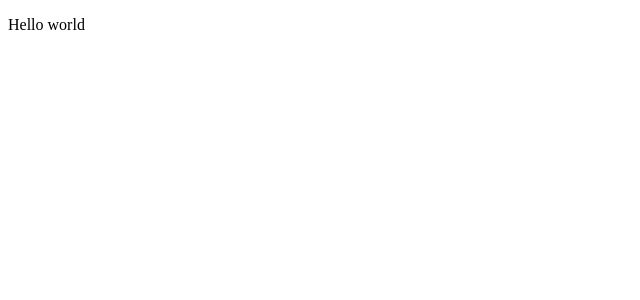
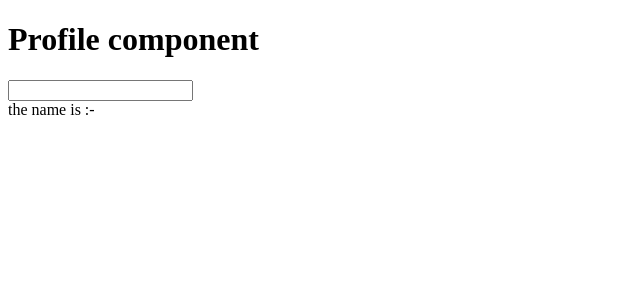
Before and after one commit to DEVAVISWA/react, a React (Vite) app: page / in a window 1280 px wide. Shown: the top 300 px of the page, without its empty margins (0-640 px from the left). Built offline with nearby package versions, Linux system fonts and the light colour scheme.

Commit message:
day 8 mini task

```diff
--- a/src/App.jsx
+++ b/src/App.jsx
@@ -1,7 +1,17 @@
-const App= () =>{
+import React, { createContext, useState } from 'react'
+import ProfileComponent from './components/Profile'
+
+const ProfileContext= createContext()
+function App() {
+    const[profileName,setProfileName]=useState('')
   return (
-  <p>Hello world</p>
+    <div>
+        <h1>Profile component</h1>
+        <ProfileContext.Provider value={{profileName,setProfileName}}>
+            <ProfileComponent />
+        </ProfileContext.Provider>
+    </div>
   )
 }
 
-export default App
+export {App as default,ProfileContext}
--- /dev/null
+++ b/src/components/Profile.jsx
@@ -0,0 +1,20 @@
+import React, { useContext } from 'react'
+import { ProfileContext } from '../App'
+
+
+function ProfileComponent() {
+    const {profileName,setProfileName}= useContext(ProfileContext)
+
+    const profileNameHandler = (event) =>{
+        setProfileName(event.target.value)
+    }
+
+  return (
+    <div>
+        <input type="text" onChange={profileNameHandler} value={profileName}/>
+        <div>the name is :- {profileName} </div>
+    </div>
+  )
+}
+
+export default ProfileComponent
```
